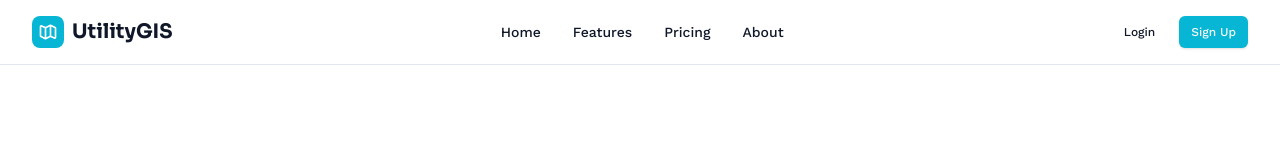
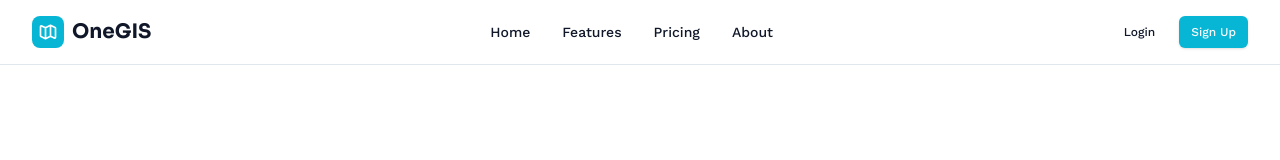
Before and after one commit to marioccalatan/onegis, a Next.js app: page / in a window 1280 px wide. Shown: the top 160 px of the page. Built offline with nearby package versions, Linux system fonts and the light colour scheme.

Commit message:
chore(ui): update branding to onegis

```diff
--- a/src/components/SEO.tsx
+++ b/src/components/SEO.tsx
@@ -9,8 +9,8 @@ interface SEOProps {
 
 // SEO elements that can be used in _document.tsx (returns JSX without Head wrapper)
 export function SEOElements({
-  title = "Hello World",
-  description = "Welcome to my app",
+  title = "OneGIS - Professional Geographic Information Systems",
+  description = "Professional GIS platform designed for any field",
   image = "/og-image.png",
   url,
 }: SEOProps) {
@@ -39,8 +39,8 @@ export function SEOElements({
 // SEO component for use in pages/_app.tsx or individual pages (uses next/head)
 // Note: Flattened structure (no fragment) for better Next.js Head compatibility during hot reload
 export function SEO({
-  title = "Hello World",
-  description = "Welcome to my app",
+  title = "OneGIS - Professional Geographic Information Systems",
+  description = "Professional GIS platform designed for any field",
   image = "/og-image.png",
   url,
 }: SEOProps) {
--- a/src/components/app/AppHeader.tsx
+++ b/src/components/app/AppHeader.tsx
@@ -21,7 +21,7 @@ export function AppHeader({ onToggleSidebar }: { onToggleSidebar: () => void })
             <path strokeLinecap="round" strokeLinejoin="round" strokeWidth={2} d="M9 20l-5.447-2.724A1 1 0 013 16.382V5.618a1 1 0 011.447-.894L9 7m0 13l6-3m-6 3V7m6 10l4.553 2.276A1 1 0 0021 18.382V7.618a1 1 0 00-.553-.894L15 4m0 13V4m0 0L9 7" />
           </svg>
         </div>
-        <span className="font-heading font-bold text-xl">UtilityGIS</span>
+        <span className="font-heading font-bold text-xl">OneGIS</span>
       </div>
 
       <div className="ml-auto flex items-center space-x-4">
--- a/src/components/landing/Footer.tsx
+++ b/src/components/landing/Footer.tsx
@@ -12,7 +12,7 @@ export function Footer() {
                   <path strokeLinecap="round" strokeLinejoin="round" strokeWidth={2} d="M9 20l-5.447-2.724A1 1 0 013 16.382V5.618a1 1 0 011.447-.894L9 7m0 13l6-3m-6 3V7m6 10l4.553 2.276A1 1 0 0021 18.382V7.618a1 1 0 00-.553-.894L15 4m0 13V4m0 0L9 7" />
                 </svg>
               </div>
-              <span className="font-heading font-bold text-xl">UtilityGIS</span>
+              <span className="font-heading font-bold text-xl">OneGIS</span>
             </div>
             <p className="text-sm text-primary-foreground/80">
               Professional geographic information systems for modern workflows.
@@ -50,7 +50,7 @@ export function Footer() {
         </div>
 
         <div className="pt-8 border-t border-primary-foreground/10 text-center text-sm text-primary-foreground/60">
-          <p>© {new Date().getFullYear()} UtilityGIS. All rights reserved.</p>
+          <p>© {new Date().getFullYear()} OneGIS. All rights reserved.</p>
         </div>
       </div>
     </footer>
--- a/src/components/landing/Header.tsx
+++ b/src/components/landing/Header.tsx
@@ -12,7 +12,7 @@ export function Header() {
                 <path strokeLinecap="round" strokeLinejoin="round" strokeWidth={2} d="M9 20l-5.447-2.724A1 1 0 013 16.382V5.618a1 1 0 011.447-.894L9 7m0 13l6-3m-6 3V7m6 10l4.553 2.276A1 1 0 0021 18.382V7.618a1 1 0 00-.553-.894L15 4m0 13V4m0 0L9 7" />
               </svg>
             </div>
-            <span className="font-heading font-bold text-xl">UtilityGIS</span>
+            <span className="font-heading font-bold text-xl">OneGIS</span>
           </Link>
 
           <nav className="hidden md:flex items-center space-x-8">
--- a/src/pages/index.tsx
+++ b/src/pages/index.tsx
@@ -10,7 +10,7 @@ export default function Home() {
   return (
     <>
       <SEO
-        title="UtilityGIS - Professional Geographic Information Systems"
+        title="OneGIS - Professional Geographic Information Systems"
         description="Professional GIS platform designed for any field. Manage spatial data, analyze patterns, and make informed decisions with powerful mapping tools."
       />
       <div className="min-h-screen">
--- a/src/pages/project/[id].tsx
+++ b/src/pages/project/[id].tsx
@@ -47,7 +47,7 @@ export default function ProjectDetail() {
 
   return (
     <>
-      <SEO title={`Project ${id} - UtilityGIS`} description="Project management" />
+      <SEO title={`${projectData?.project.name || "Project"} - OneGIS`} description="OneGIS project management" />
       <div className="h-screen flex flex-col overflow-hidden">
         <AppHeader onToggleSidebar={() => setSidebarOpen(!sidebarOpen)} />
         <div className="flex flex-1 overflow-hidden">
```
